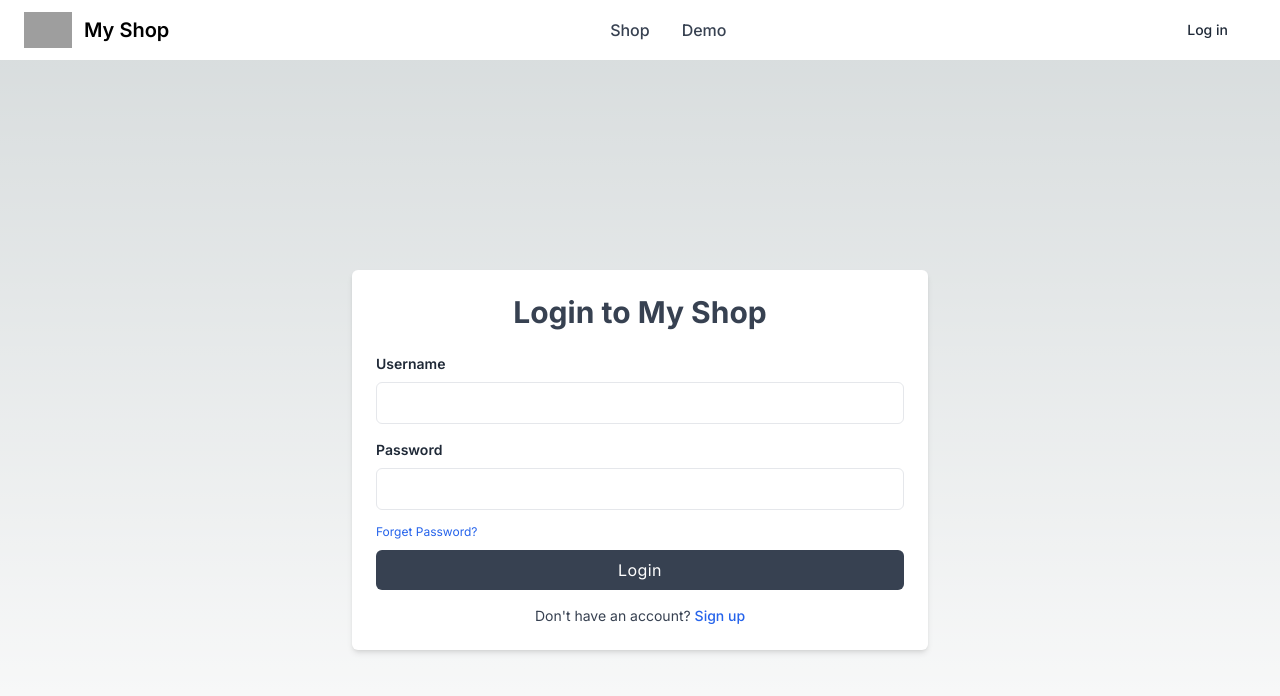
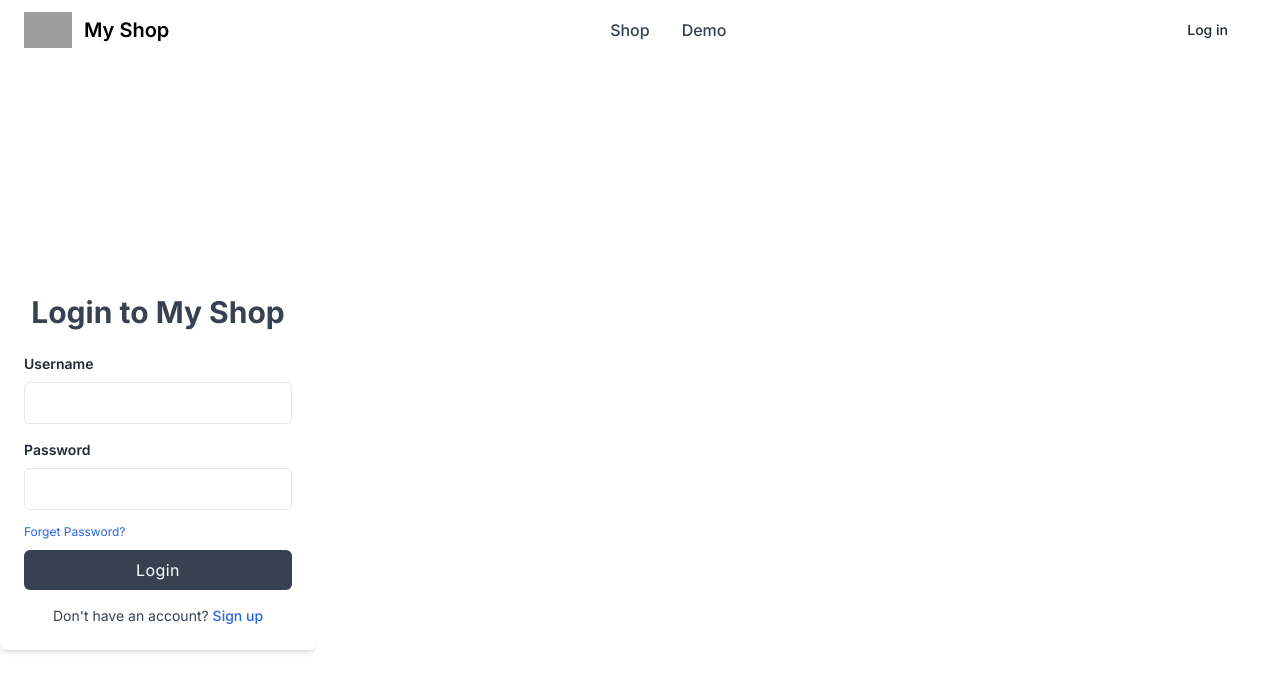
Before and after one commit to onextdigital/pwa-wordpress, a Next.js app: page /account in a window 1280 px wide. Shown: the top 696 px of the page. Built offline with nearby package versions, Linux system fonts and the light colour scheme; grey boxes are pictures that could not be loaded.

Commit message:
Update layout account and router page, some styles

```diff
--- /dev/null
+++ b/app/account/address/page.tsx
@@ -0,0 +1,12 @@
+"use client";
+
+const Address: React.FC = () => {
+
+    return (
+        <div>
+            <h1>Address</h1>
+        </div>
+    );
+}
+
+export default Address;
--- a/app/account/dashbroad/page.tsx
+++ b/app/account/dashbroad/page.tsx
@@ -1,4 +1,5 @@
 "use client";
+import Link from 'next/link';
 import React, { useState, useEffect } from 'react';
 
 const Dashbroad: React.FC = () => {
@@ -10,8 +11,8 @@ const Dashbroad: React.FC = () => {
 
     return (
         <>
-            <h1>Dashbroad</h1>
-            <p>Hello {name}</p>
+            <p>Welcome back, { name }</p>
+            <p>Not { name }, <Link href="/account/logout">logout</Link></p>
         </>
     );
 };
--- a/app/account/layout.tsx
+++ b/app/account/layout.tsx
@@ -8,6 +8,8 @@ import Loading from '@/components/Loading';
 import Register from './register';
 import ForgetPass from './forget-pass';
 import AccountNav from './nav';
+
+import './style.css';
 
 interface AccountLayoutProps {
     children: React.ReactNode;
--- a/app/account/page.tsx
+++ b/app/account/page.tsx
@@ -2,6 +2,7 @@
 import React from 'react';
 
 import Dashbroad from './dashbroad/page';
+
 
 const AccountPage: React.FC = () => {
 
--- /dev/null
+++ b/app/account/payment/page.tsx
@@ -0,0 +1,12 @@
+"use client";
+
+const Payment: React.FC = () => {
+
+    return (
+        <div>
+            <h1>Payment</h1>
+        </div>
+    );
+}
+
+export default Payment;
--- /dev/null
+++ b/app/account/profile/page.tsx
@@ -0,0 +1,12 @@
+"use client";
+
+const Profile: React.FC = () => {
+
+    return (
+        <div>
+            <h1>Profile</h1>
+        </div>
+    );
+}
+
+export default Profile;
--- /dev/null
+++ b/app/account/style.css
@@ -0,0 +1,37 @@
+.container {
+    margin: auto;
+    color: #000;
+    min-height: 100vh;
+    display: flex;
+    align-items: center;
+    width: 100%;
+}
+
+.account-layout__nav .nav {
+    display: flex;
+    flex-direction: column;
+}
+
+.account-layout__body {
+    display: flex;
+    justify-content: center;
+    width: 100%;
+}
+
+.account-layout__nav {
+    max-width: 20%;
+    width: 100%;
+}
+
+.account-layout__content {
+    max-width: 40%;
+    width: 100%;
+}
+
+.account-layout__nav .nav a {
+    padding: 10px 15px;
+}
+
+.account-layout__nav .nav a.active {
+    color: blue;
+}
--- a/app/globals.css
+++ b/app/globals.css
@@ -18,10 +18,10 @@
 
 body {
   color: rgb(var(--foreground-rgb));
-  background: linear-gradient(
+  /* background: linear-gradient(
       to bottom,
       transparent,
       rgb(var(--background-end-rgb))
     )
-    rgb(var(--background-start-rgb));
+    rgb(var(--background-start-rgb)); */
 }
```
